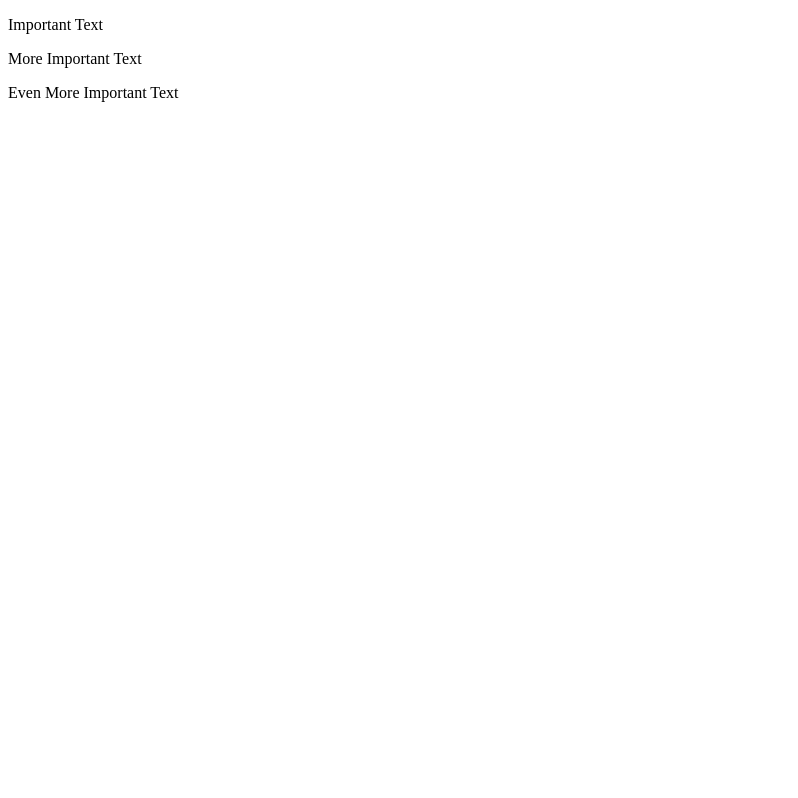
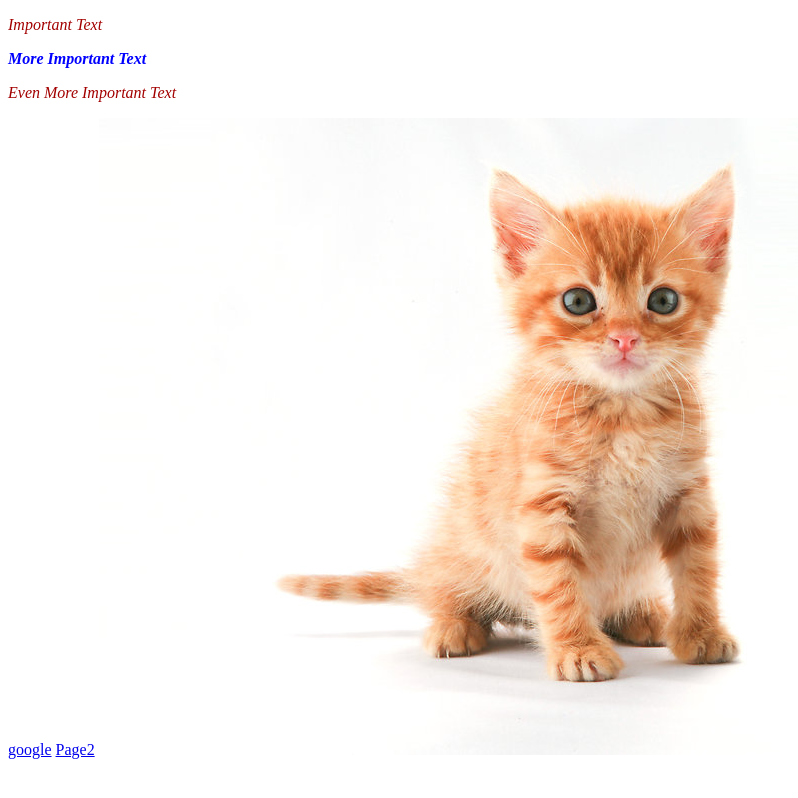
Before and after one commit to georgiabrookepulham/289.101, a plain HTML site: page page1.html in a window 1280 px wide. Shown: the whole page, without its empty margins (0-798 px from the left). Drawn offline with Linux system fonts and the light colour scheme.

Commit message:
added cat added links

```diff
--- a/page1.html
+++ b/page1.html
@@ -3,17 +3,32 @@
     <head>
     <title>page1</title>
         <style>
+            /*   my styles  */
             .important{
-                color:red;
+                color:#a30000;
+                font-style:italic;
+            }
+            .alsoimportant{
+                color:blue;
+                font-style:oblique;
+                font-weight:bold;
             }
         </style>
 
     </head>
     <body>
 
-        <p class+"important">Important Text</p>
-        <p>More Important Text</p>
-        <p>Even More Important Text</p>
+        <p class="important">Important Text</p>
+        <p class="alsoimportant">More Important Text</p>
+        <p class="important">Even More Important Text</p>
+
+        <!--absolute link-->
+
+        <a href="http://www.google.com">google</a>
+
+        <a href="pages/page2.html">Page2</a>
+
+           <img src="cat.png">
 
     </body>
 
```
Also changed, not shown: page2.html (deleted, +0 -17 lines), pages/page2.html (added, +29 -0 lines), 1.png (added), cat.png (added), 2 other files.
